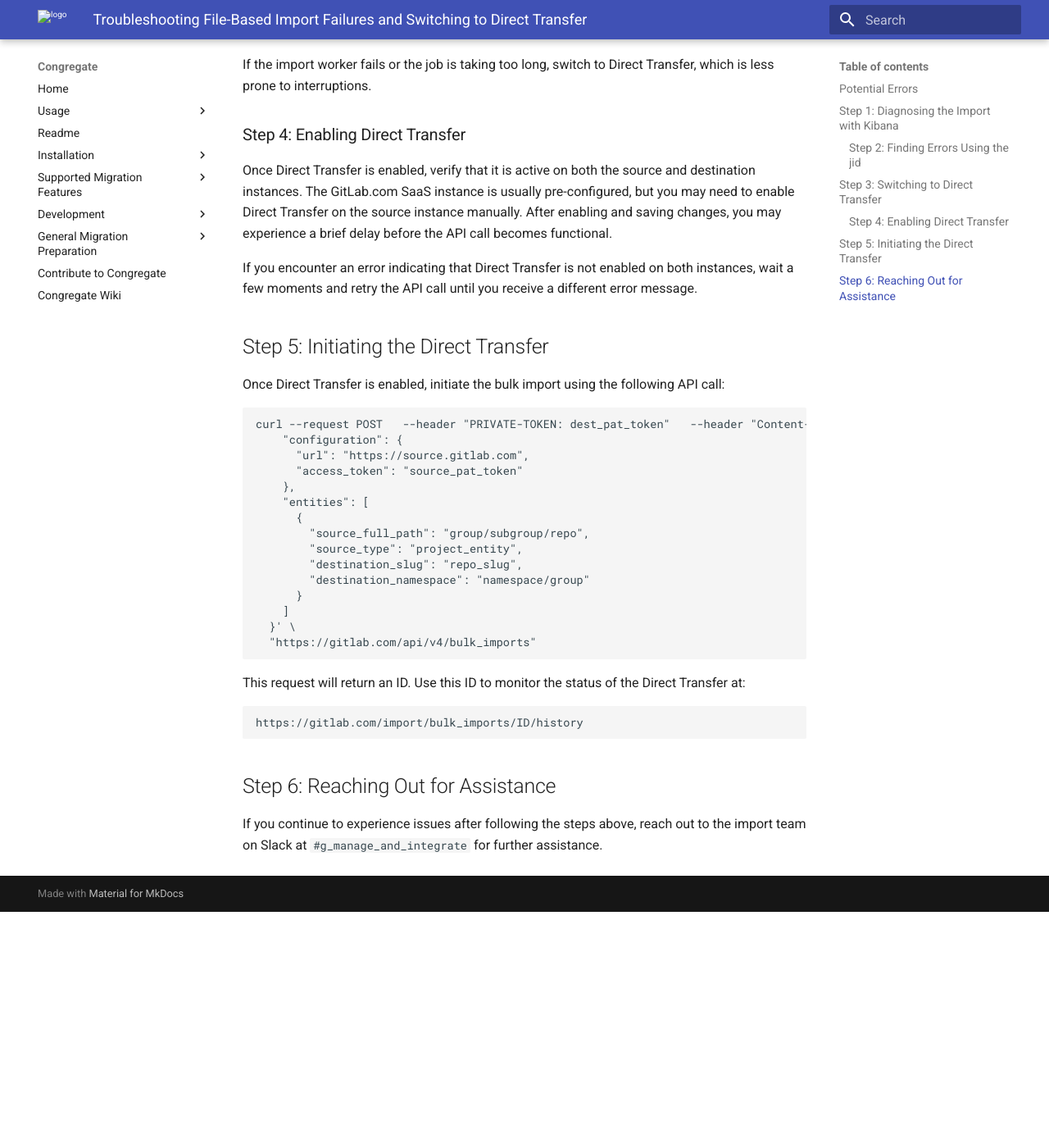
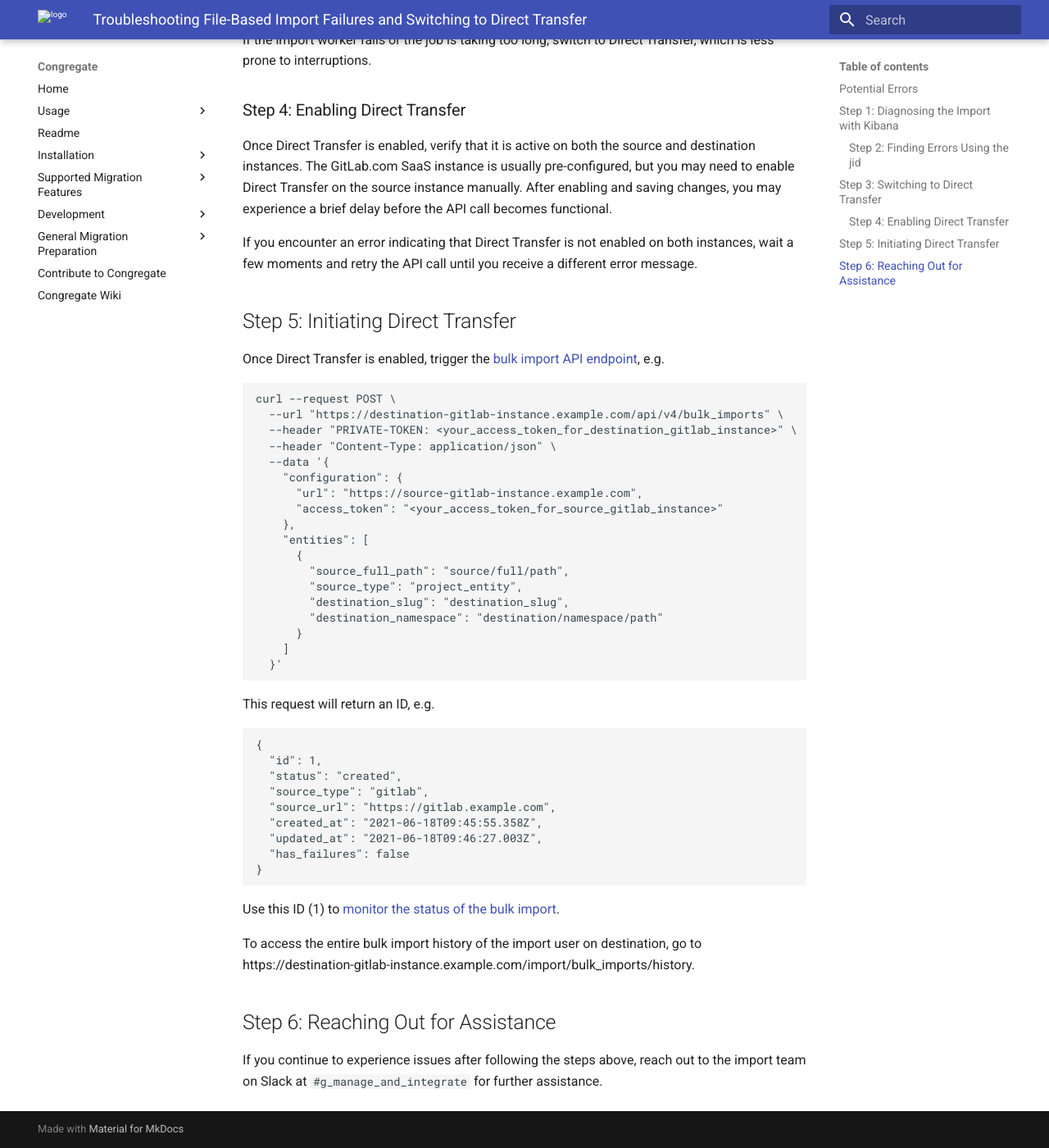
Before and after one commit to LINWEN607/congregate, an MkDocs documentation site: the page built from docs/troubleshooting_s3_import.md, in a window 1280 px wide and 1400 px high, scrolled down 1528 px. Shown: the whole window at 82% size. Built offline with MkDocs 1.6.1 and Material for MkDocs 9.7.7, drawn with Linux system fonts in a browser that asks for light colours; before the commit the page ends 2640 px from its top, so only the background shows below that; some of the changed text lies outside the part shown.

Commit message:
Improve runbooks and troubleshooting

````diff
--- a/docs/troubleshooting_s3_import.md
+++ b/docs/troubleshooting_s3_import.md
@@ -30,15 +30,11 @@
 
 ## Step 1: Diagnosing the Import with Kibana
 
-If a file-based import is taking longer than expected, diagnose the issue using available logs. Start by checking the API endpoint for the project to locate the correlation ID:
-
-```
-/api/v4/projects/:ID/import
-```
+If a file-based import is taking longer than expected, diagnose the issue using available logs. Start by checking the API endpoint `/api/v4/projects/:ID/import` for the project to locate the correlation ID.
 
 This endpoint provides the correlation ID, which can then be used in Kibana to search for logs. To search in Kibana, target `pubsub-sidekiq-inf-gprd*` using the following query:
 
-```
+```txt
 json.class: "RepositoryImportWorker" AND json.correlation_id.keyword: "<Correlation ID from API>"
 ```
 
@@ -46,7 +42,7 @@
 
 After running the query, you will retrieve a `json.jid`. Use this `jid` to search for error messages with the following query:
 
-```
+```txt
 json.message: "<json.jid we found>"
 ```
 
@@ -62,33 +58,48 @@
 
 If you encounter an error indicating that Direct Transfer is not enabled on both instances, wait a few moments and retry the API call until you receive a different error message.
 
-## Step 5: Initiating the Direct Transfer
+## Step 5: Initiating Direct Transfer
 
-Once Direct Transfer is enabled, initiate the bulk import using the following API call:
+Once Direct Transfer is enabled, trigger the [bulk import API endpoint](https://docs.gitlab.com/api/bulk_imports/#start-a-new-group-or-project-migration), e.g.
 
 ```bash
-curl --request POST   --header "PRIVATE-TOKEN: dest_pat_token"   --header "Content-Type: application/json"   --data '{
+curl --request POST \
+  --url "https://destination-gitlab-instance.example.com/api/v4/bulk_imports" \
+  --header "PRIVATE-TOKEN: <your_access_token_for_destination_gitlab_instance>" \
+  --header "Content-Type: application/json" \
+  --data '{
     "configuration": {
-      "url": "https://source.gitlab.com",
-      "access_token": "source_pat_token"
+      "url": "https://source-gitlab-instance.example.com",
+      "access_token": "<your_access_token_for_source_gitlab_instance>"
     },
     "entities": [
       {
-        "source_full_path": "group/subgroup/repo",
+        "source_full_path": "source/full/path",
         "source_type": "project_entity",
-        "destination_slug": "repo_slug",
-        "destination_namespace": "namespace/group"
+        "destination_slug": "destination_slug",
+        "destination_namespace": "destination/namespace/path"
       }
     ]
-  }' \
-  "https://gitlab.com/api/v4/bulk_imports"
+  }'
 ```
 
-This request will return an ID. Use this ID to monitor the status of the Direct Transfer at:
+This request will return an ID, e.g.
 
+```bash
+{
+  "id": 1,
+  "status": "created",
+  "source_type": "gitlab",
+  "source_url": "https://gitlab.example.com",
+  "created_at": "2021-06-18T09:45:55.358Z",
+  "updated_at": "2021-06-18T09:46:27.003Z",
+  "has_failures": false
+}
 ```
-https://gitlab.com/import/bulk_imports/ID/history
-```
+
+Use this ID (1) to [monitor the status of the bulk import](https://gitlab.com/gitlab-org/professional-services-automation/tools/migration/congregate/-/snippets/4818709).
+
+To access the entire bulk import history of the import user on destination, go to https://destination-gitlab-instance.example.com/import/bulk_imports/history.
 
 ## Step 6: Reaching Out for Assistance
 
````
Also changed, not shown: runbooks/migrations-to-dot-com.md (+4 -3 lines), runbooks/migrations-to-self-managed.md (+1 -0 lines).
